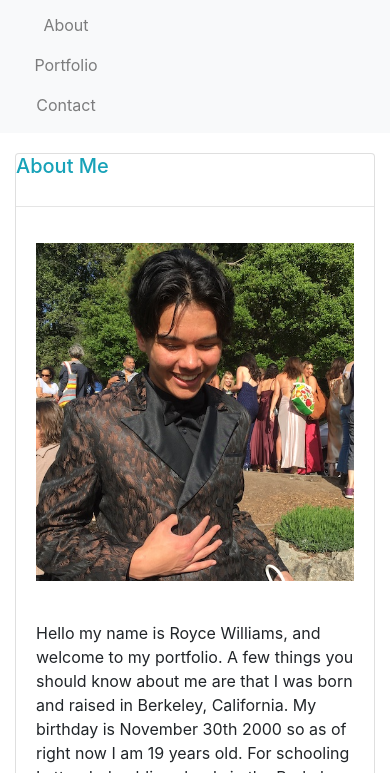
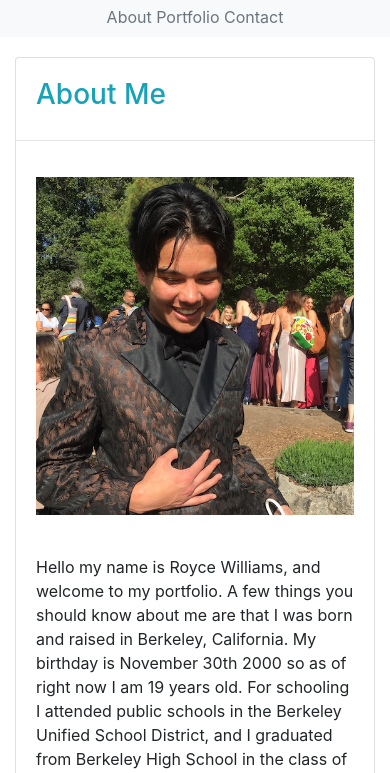
Before and after one commit to RoyceWilliams510/Responsive-Portfolio, a plain HTML site: page index.html in a window 390 px wide. Shown: the part 71-844 px from the top of the page. Drawn offline with nearby package versions, Linux system fonts and the light colour scheme.

Commit message:
Changed the title of the card and added additional css for navbar which works when screen size is <=640.

```diff
--- a/Assets/style.css
+++ b/Assets/style.css
@@ -11,7 +11,7 @@
     }
     li{
         float:left;
-        width:100px;
+        width:100%;
     }
     .card{
         margin-top: 20px;
@@ -22,6 +22,11 @@
         border-top-left-radius: calc(.25rem - 1px);
         border-top-right-radius: calc(.25rem - 1px);
 
+    }
+    h3{
+        padding-left: 1.25rem;
+        padding-right: 1.25rem;
+        padding-top: 1.25rem;
     }
 
 }
--- a/index.html
+++ b/index.html
@@ -22,14 +22,16 @@
       <nav class="navbar navbar-expand-lg navbar-light bg-light">
           <ul class="navbar-nav">
             <li class="nav-item">
-              <a class="nav-link" href="#">About</a>
+              <a class="text-secondary" href="#">About  </a>
+              <a class ="text-secondary" href="#">Portfolio  </a>
+              <a class ="text-secondary" href="#">Contact</a>
+            </li>
+            <!-- <li class="nav-item">
+
             </li>
             <li class="nav-item">
-              <a class="nav-link" href="#">Portfolio</a>
-            </li>
-            <li class="nav-item">
-                <a class="nav-link" href="#">Contact</a>
-              </li>
+
+              </li> -->
           </ul>
         </div>
       </nav>
@@ -38,7 +40,7 @@
     <div class = "container">
 
       <div class="card">
-        <h5 class="card-title text-info">About Me</h5>
+        <h3 class="card-title text-info text-left">About Me</h3>
         <hr>
         <img src="./Assets/Images/IMG_2448-resized.JPG" class="portrait" alt="photo of me">
         <div class="card-body">
```
